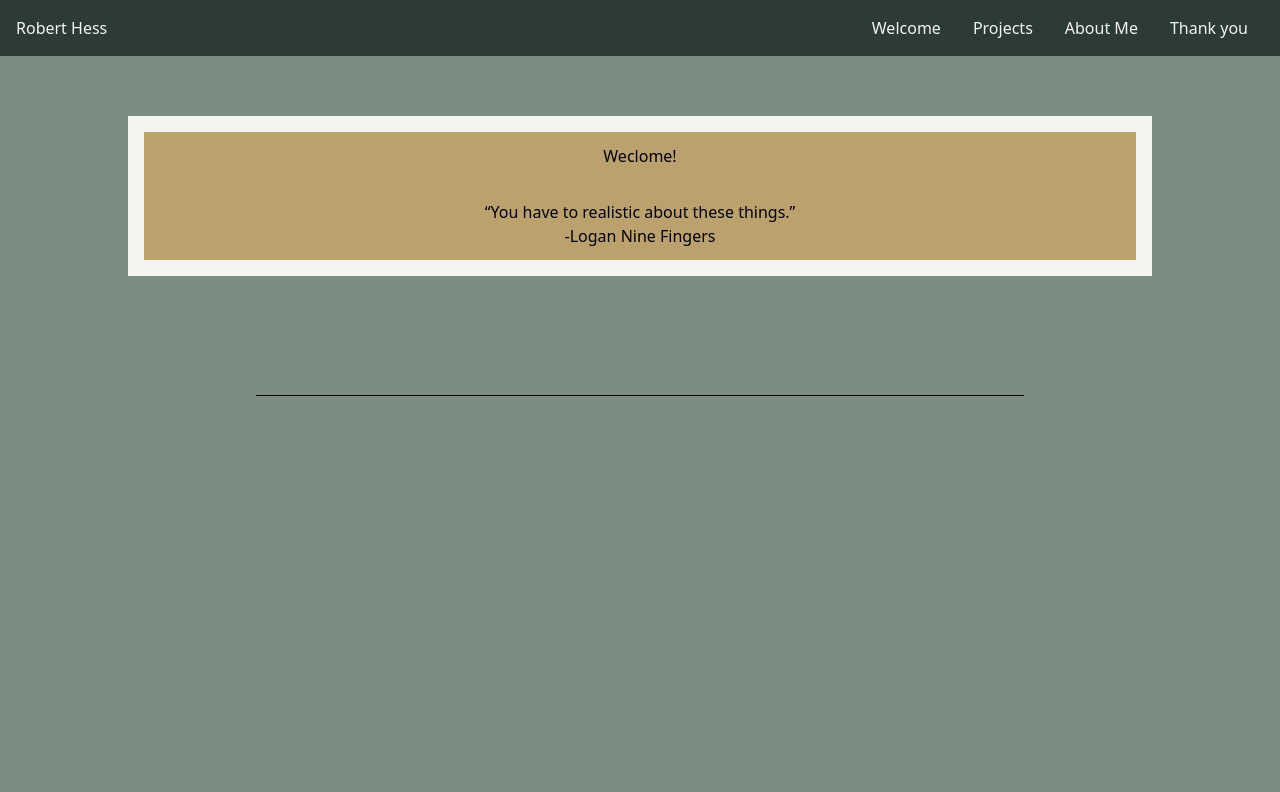
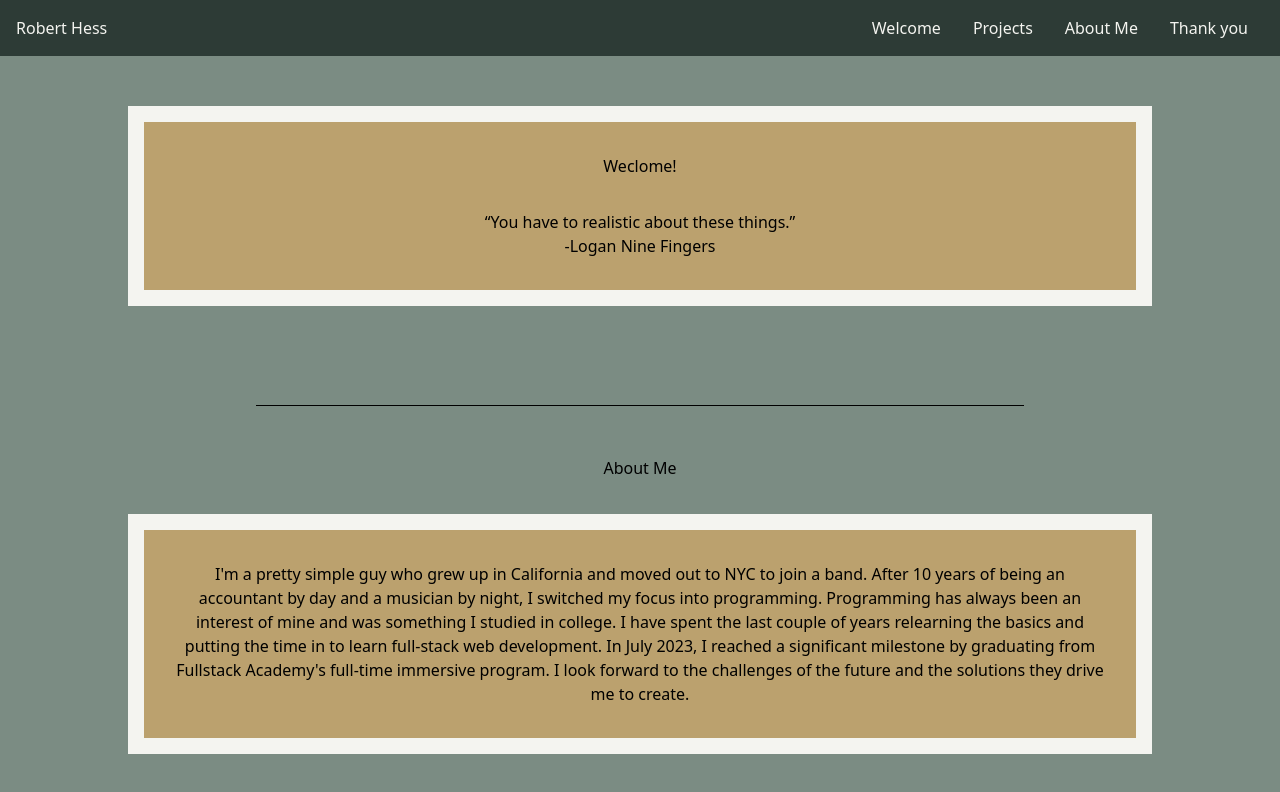
Before and after one commit to HRM0/myPortfolio, a React (Vite) app: page / in a window 1280 px wide. Shown: the top 792 px of the page. Built offline with nearby package versions, Linux system fonts and the light colour scheme.

Commit message:
about me section rough draft done

```diff
--- a/src/App.jsx
+++ b/src/App.jsx
@@ -1,6 +1,7 @@
 import React from "react"
 import Navbar from "./components/Navbar"
 import Welcome from "./components/Welcome"
+import AboutMe from "./components/AboutMe"
 
 function App() {
 
@@ -9,6 +10,7 @@ function App() {
       <Navbar />
       <main>
         <Welcome />
+        <AboutMe />
       </main>
     </>
   )
--- a/src/components/AboutMe.jsx
+++ b/src/components/AboutMe.jsx
@@ -2,7 +2,18 @@ import React from "react";
 
 const AboutMe = () => {
     return (
-
+        <section>
+            <h3>About Me</h3>
+            <div className="welcomeInner">
+                <p className="aboutMe">
+                    I'm a pretty simple guy who grew up in California and moved out to NYC to join a band. After 10 years of being an accountant by day and a musician by night,
+                    I switched my focus into programming. Programming has always been an interest of mine and was something I studied in college. I have spent the last couple
+                    of years relearning the basics and putting the time in to learn full-stack web development. In July 2023, I reached a significant milestone by graduating
+                    from Fullstack Academy's full-time immersive program. I look forward to the challenges of the future and the solutions they drive me to create.
+                </p>
+            </div>
+            <div className="bottomBorder"></div>
+        </section>
     )
 }
 
--- a/src/index.css
+++ b/src/index.css
@@ -32,6 +32,7 @@ section {
     flex-direction: column;
     justify-content: center;
     align-content: center;
+    text-align: center;
     height:50%;
 }
 
@@ -41,7 +42,7 @@ section {
     justify-content: center;
     align-content: center;
     width:80%;
-    height: 40%;
+    padding: 2em;
     margin: auto;
     background-color: #BBA16E;
     border: 1em solid #F4F4F0;
```
